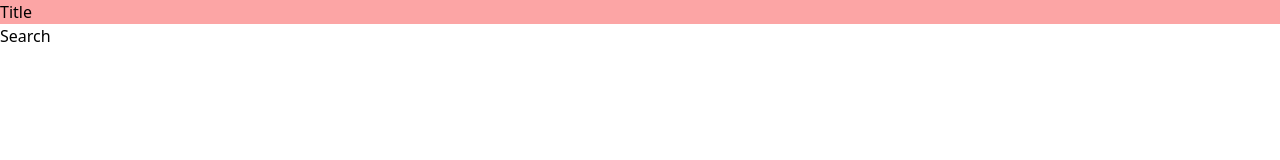
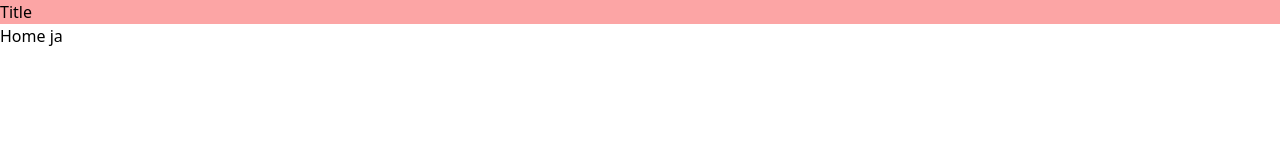
Before and after one commit to 11best/react-complex-search, a React (Vite) app: page / in a window 1280 px wide. Shown: the top 160 px of the page. Built offline with nearby package versions, Linux system fonts and the light colour scheme.

Commit message:
create home

```diff
--- /dev/null
+++ b/src/pages/Home/index.tsx
@@ -0,0 +1,9 @@
+const Home = () => {
+  return (
+    <div>
+      <div>Home ja</div>
+    </div>
+  );
+};
+
+export default Home;
--- a/src/pages/macSearch/index.tsx
+++ /dev/null
@@ -1,9 +0,0 @@
-const MacSearch = () => {
-  return (
-    <div>
-      <div>Search</div>
-    </div>
-  );
-};
-
-export default MacSearch;
```
Also changed, not shown: src/App.tsx (+7 -2 lines).
